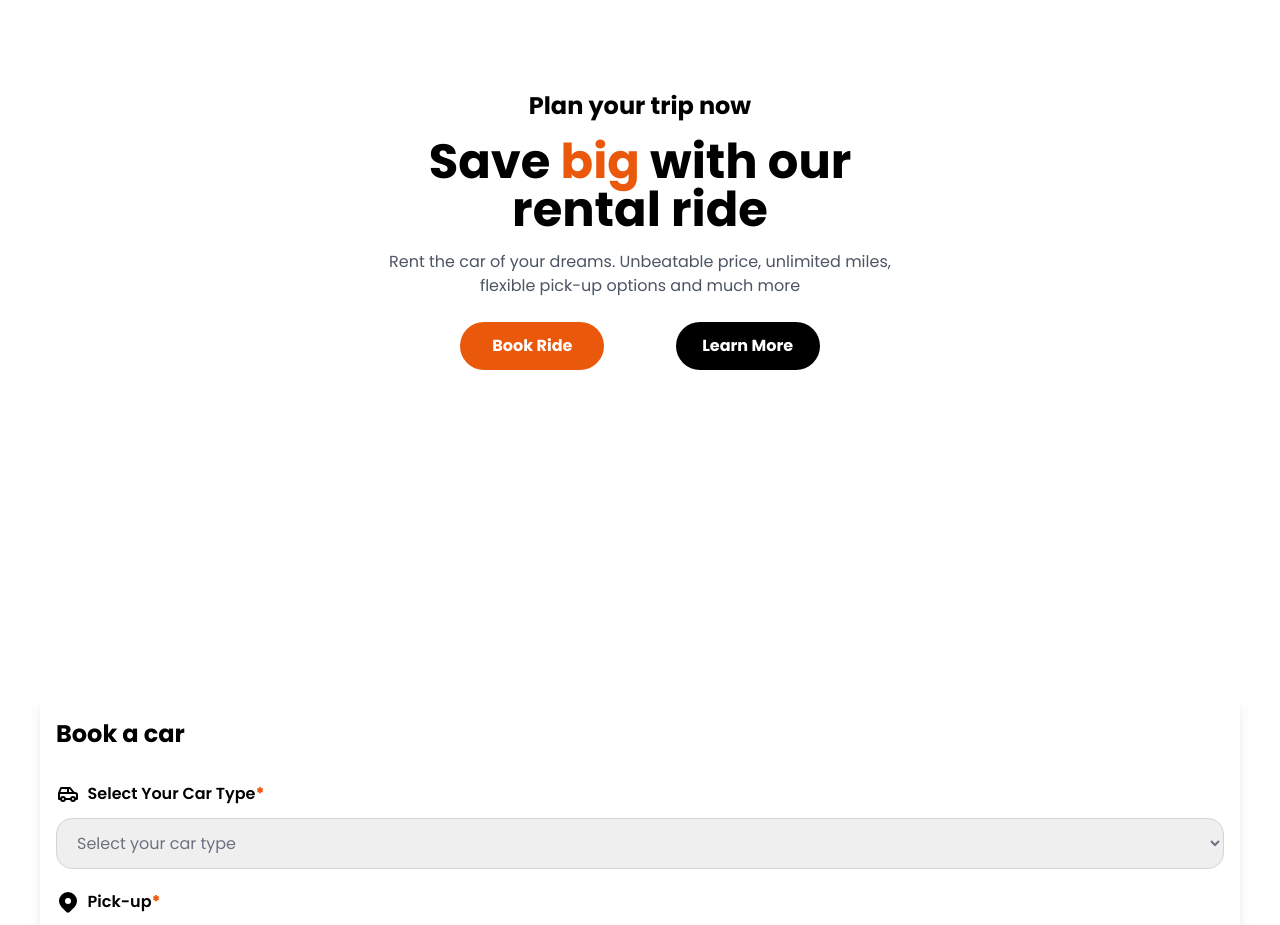
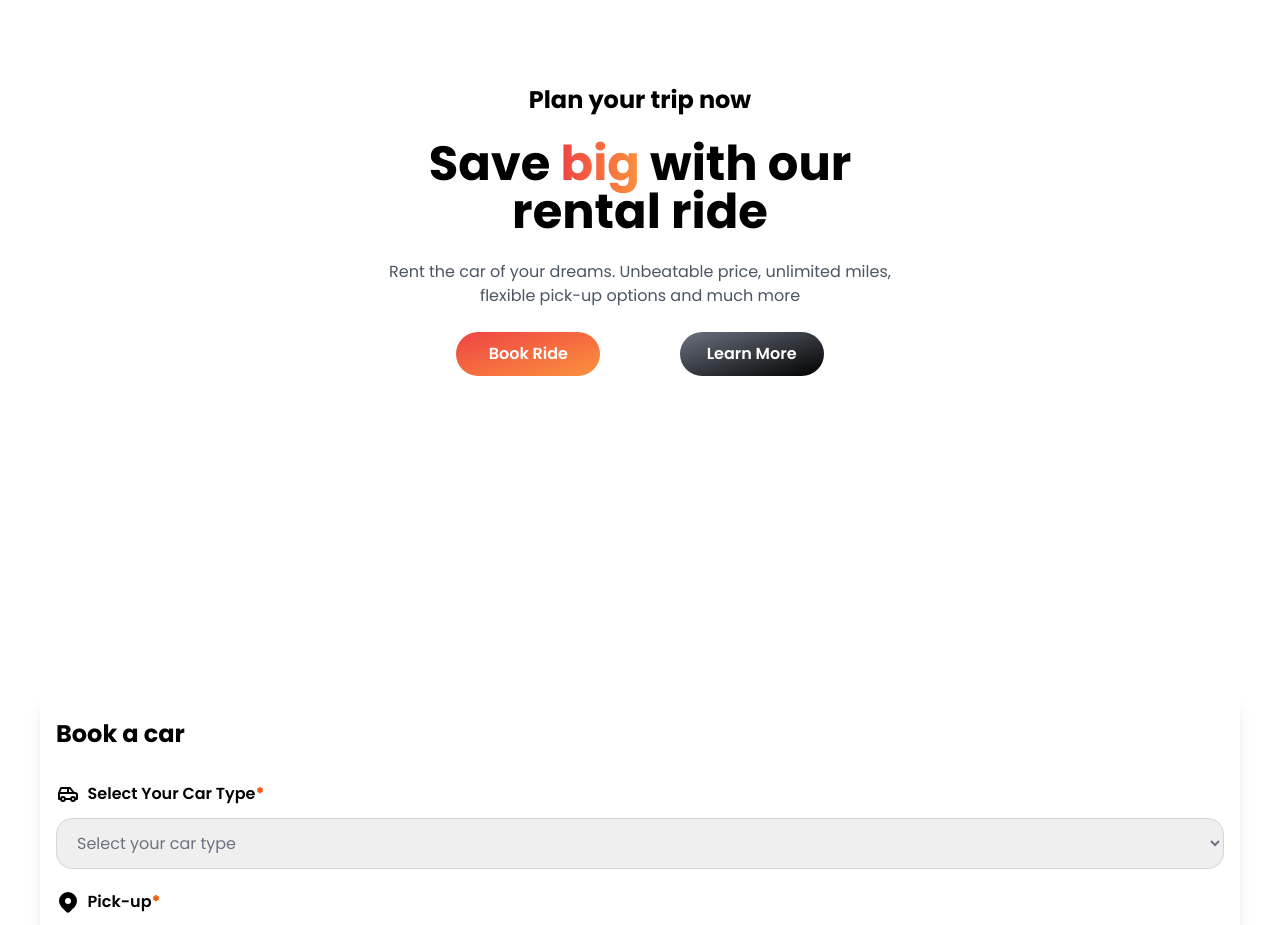
Before and after one commit to BytePrashant/Rental-Ride, a Next.js app: page / in a window 1280 px wide. Shown: the part 1100-2025 px from the top of the page. Built offline with nearby package versions, Linux system fonts and the light colour scheme.

Commit message:
added Homepage

```diff
--- a/src/components/Homepage.tsx
+++ b/src/components/Homepage.tsx
@@ -1,26 +1,29 @@
 export function Homepage() {
     return (
       <div>
-        <section id="Home" className="font-custom1">
+        <section id="Home" className="font-custom1 ">
           <div className="container mx-auto px-10">
             <img className="hidden md:block" src="./hero-bg.png" />
             <div className="content flex items-center justify-center h-screen w-auto relative md:justify-center">
               <div className="content-text flex flex-col text-center">
                 <h4 className="text-2xl font-bold">Plan your trip now</h4>
-                <h1 className="text-5xl font-bold my-4">
-                  Save <span className="text-orange-600">big</span> with our{" "}
-                  <br /> rental ride
+                <h1 className="text-5xl font-bold my-6">
+                  Save{" "}
+                  <span className="text-transparent bg-clip-text bg-gradient-to-r from-red-500 to-orange-400">
+                    big
+                  </span>{" "}
+                  with our <br /> rental ride
                 </h1>
                 <p className="text-base text-gray-600 mb-6">
                   Rent the car of your dreams. Unbeatable price, unlimited
                   miles,
                   <br /> flexible pick-up options and much more
                 </p>
-                <div className="content-btn flex justify-evenly">
-                  <button className="bg-orange-600 text-white font-bold py-3 px-6 rounded-3xl text-center w-36">
+                <div className="content-btn flex justify-evenly gap-3">
+                  <button className="text-white bg-gradient-to-br from-red-500 to-orange-400 font-semibold px-5 py-2.5 text-center rounded-3xl w-36">
                     Book Ride
                   </button>
-                  <button className="bg-black text-white font-bold py-3 px-6 rounded-3xl text-center w-36">
+                  <button className="text-white bg-gradient-to-br from-gray-500 to-black font-semibold py-2.5 px-5 rounded-3xl text-center w-36">
                     Learn More
                   </button>
                 </div>
```
